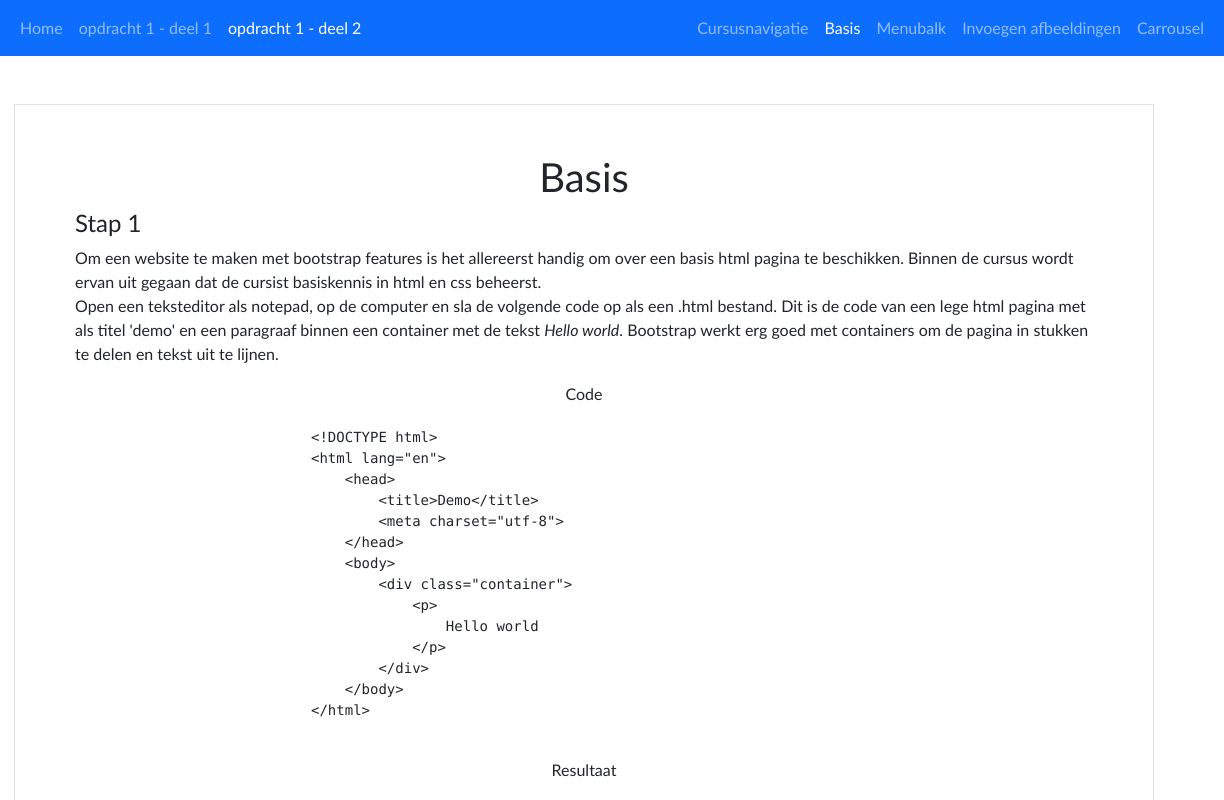
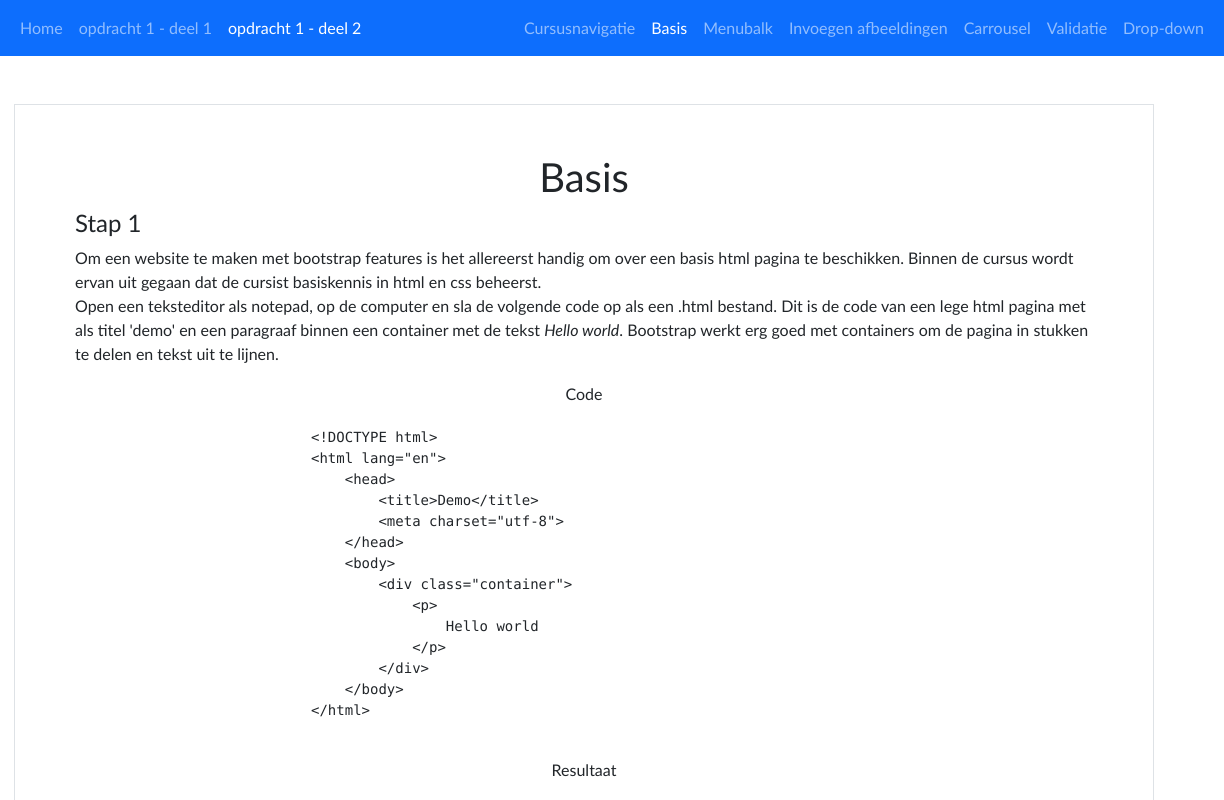
Before and after one commit to Alphalisk/WebtechII-Opdracht-1, a plain HTML site: page basis.html in a window 1280 px wide. Shown: the top 800 px of the page, 56-1280 px from the left. Drawn offline with nearby package versions, Linux system fonts and the light colour scheme.

Commit message:
Op elke pagina is de navigatiebalk hersteld dusdanig dat de validatie en drop-down paginas nu navigeerbaar zijn.

```diff
--- a/basis.html
+++ b/basis.html
@@ -51,6 +51,12 @@
                     </li>
                     <li class="nav-item">
                         <a class="nav-link" href="carrousel.html">Carrousel</a>
+                    </li>
+                    <li class="nav-item">
+                        <a class="nav-link" href="validatie.html">Validatie</a>
+                    </li>
+                    <li class="nav-item">
+                        <a class="nav-link" href="drop-down.html">Drop-down</a>
                     </li>
                 </ul>
             </div>
```
Also changed, not shown: carrousel.html (+7 -1 lines), invoegen_afbeelding.html (+6 -0 lines), menubalk.html (+6 -0 lines).
